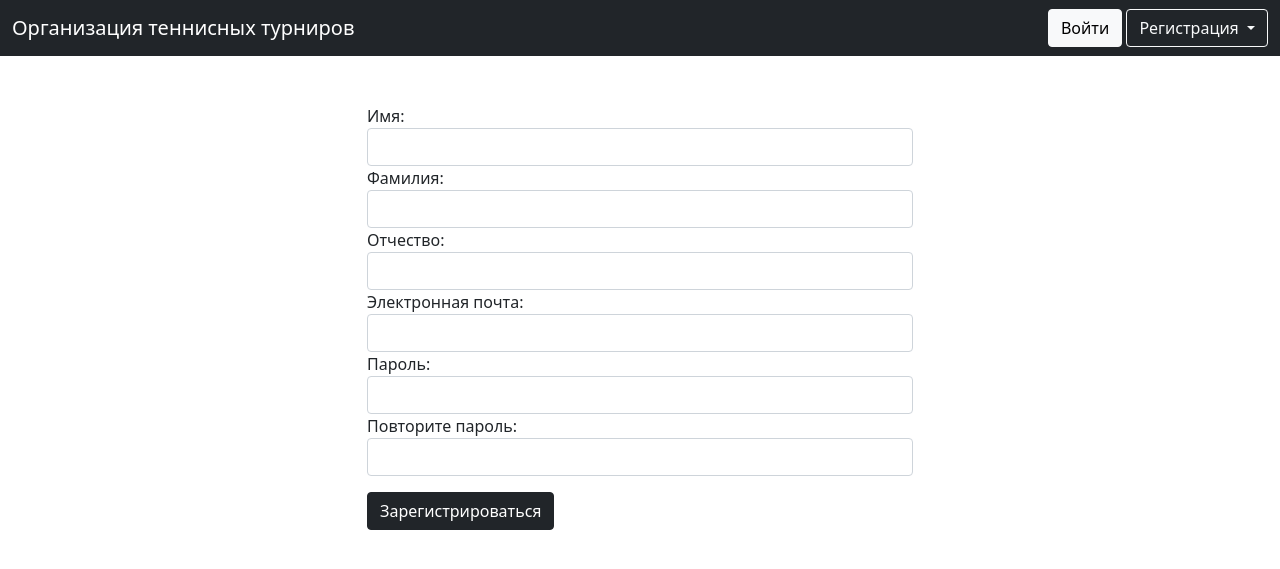
After one commit to VladZainullin/tennis_tournaments, a Django app: page /player-registration in a window 1280 px wide. The commit adds this page. Shown: the top 569 px of the page. Run offline with Django 4.2, Linux system fonts and the light colour scheme.

Commit message:
Добавляет регистрации для всех типов пользователей

```diff
--- a/templates/navbar.html
+++ b/templates/navbar.html
@@ -25,9 +25,9 @@
                         Регистрация
                     </a>
                     <ul class="dropdown-menu">
-                        <li><a class="dropdown-item" href="#">Участнику</a></li>
+                        <li><a class="dropdown-item" href="{% url 'player-registration' %}">Участнику</a></li>
                         <li><a class="dropdown-item" href="{% url 'organizer-registration' %}">Организатору</a></li>
-                        <li><a class="dropdown-item" href="#">Судье</a></li>
+                        <li><a class="dropdown-item" href="{% url 'referee-registration' %}">Судье</a></li>
                     </ul>
                 </div>
             </div>
--- /dev/null
+++ b/templates/player_registration.html
@@ -0,0 +1,71 @@
+{% extends 'index.html' %}
+{% load static %}
+
+{% block content %}
+    <div class="container mt-5">
+        <div class="row justify-content-center">
+            <div class="col-md-6">
+                <form method="post" action="{% url 'player-registration' %}" class="needs-validation" novalidate>
+                    {% csrf_token %}
+
+                    <!-- Email -->
+                    <div class="form-group">
+                        <label for="id_name">Имя:</label>
+                        <input type="text" name="name" id="id_name" class="form-control" required>
+                        <div class="invalid-feedback">
+                            Пожалуйста, введите имя.
+                        </div>
+                    </div>
+
+                    <!-- Email -->
+                    <div class="form-group">
+                        <label for="id_surname">Фамилия:</label>
+                        <input type="text" name="surname" id="id_surname" class="form-control" required>
+                        <div class="invalid-feedback">
+                            Пожалуйста, введите фамилию.
+                        </div>
+                    </div>
+
+                    <div class="form-group">
+                        <label for="id_patronymic">Отчество:</label>
+                        <input type="text" name="patronymic" id="id_patronymic" class="form-control" required>
+                        <div class="invalid-feedback">
+                            Пожалуйста, введите отчество.
+                        </div>
+                    </div>
+
+                    <!-- Email -->
+                    <div class="form-group">
+                        <label for="id_email">Электронная почта:</label>
+                        <input type="email" name="email" id="id_email" class="form-control" required>
+                        <div class="invalid-feedback">
+                            Пожалуйста, введите электронную почту.
+                        </div>
+                    </div>
+
+                    <!-- Пароль -->
+                    <div class="form-group">
+                        <label for="id_password">Пароль:</label>
+                        <input type="password" name="password" id="id_password" class="form-control" required>
+                        <div class="invalid-feedback">
+                            Пожалуйста, введите пароль.
+                        </div>
+                    </div>
+
+                    <!-- Повторите пароль -->
+                    <div class="form-group">
+                        <label for="id_passwordConfirm">Повторите пароль:</label>
+                        <input type="password" name="passwordConfirm" id="id_passwordConfirm" class="form-control"
+                               required>
+                        <div class="invalid-feedback">
+                            Пожалуйста, повторите пароль.
+                        </div>
+                    </div>
+
+                    <!-- Кнопка для отправки формы -->
+                    <button type="submit" class="btn btn-dark mt-3">Зарегистрироваться</button>
+                </form>
+            </div>
+        </div>
+    </div>
+{% endblock %}
--- a/tournaments/urls.py
+++ b/tournaments/urls.py
@@ -1,10 +1,12 @@
 from django.urls import path
 
-from tournaments.views import home_view, organizer_registration_view, logout_view, login_view
+from tournaments.views import *
 
 urlpatterns = [
     path('', home_view, name='home'),
     path('logout/', logout_view, name='logout'),
     path('organizer-registration', organizer_registration_view, name='organizer-registration'),
+    path('player-registration', player_registration_view, name='player-registration'),
+    path('referee-registration', referee_registration_view, name='referee-registration'),
     path('login', login_view, name='login')
 ]
--- a/tournaments/views.py
+++ b/tournaments/views.py
@@ -2,8 +2,8 @@ from django.contrib.auth import logout, login, authenticate
 from django.db import transaction
 from django.shortcuts import render, redirect
 
-from tournaments.forms import OrganizerRegistrationForm, LoginForm
-from tournaments.models import CustomUser, Organizer
+from tournaments.forms import OrganizerRegistrationForm, LoginForm, PlayerRegistrationForm, RefereeRegistrationForm
+from tournaments.models import CustomUser, Organizer, Player, Referee
 
 
 def logout_view(request):
@@ -59,3 +59,63 @@ def organizer_registration_view(request):
             return render(request, 'home.html')
 
         return render(request, 'login.html', {'form': form})
+
+
+@transaction.atomic
+def player_registration_view(request):
+    if request.method == 'GET':
+        return render(request, 'player_registration.html')
+
+    if request.method == 'POST':
+        form = PlayerRegistrationForm(request.POST)
+        if form.is_valid():
+            name = form.cleaned_data['name']
+            surname = form.cleaned_data['surname']
+            patronymic = form.cleaned_data['patronymic']
+            email = form.cleaned_data['email']
+            password = form.cleaned_data['password']
+
+            user = CustomUser.objects.create_user(email=email, password=password)
+
+            organizer = Player.objects.create(
+                name=name,
+                surname=surname,
+                patronymic=patronymic,
+                user=user)
+
+            organizer.save()
+
+            login(request, user)
+            return render(request, 'home.html')
+
+        return render(request, 'login.html')
+
+
+@transaction.atomic
+def referee_registration_view(request):
+    if request.method == 'GET':
+        return render(request, 'referee_registration.html')
+
+    if request.method == 'POST':
+        form = RefereeRegistrationForm(request.POST)
+        if form.is_valid():
+            name = form.cleaned_data['name']
+            surname = form.cleaned_data['surname']
+            patronymic = form.cleaned_data['patronymic']
+            email = form.cleaned_data['email']
+            password = form.cleaned_data['password']
+
+            user = CustomUser.objects.create_user(email=email, password=password)
+
+            organizer = Referee.objects.create(
+                name=name,
+                surname=surname,
+                patronymic=patronymic,
+                user=user)
+
+            organizer.save()
+
+            login(request, user)
+            return render(request, 'home.html')
+
+        return render(request, 'login.html')
```
Also changed, not shown: templates/referee_registration.html (added, +71 -0 lines), tournaments/forms.py (+24 -0 lines).
